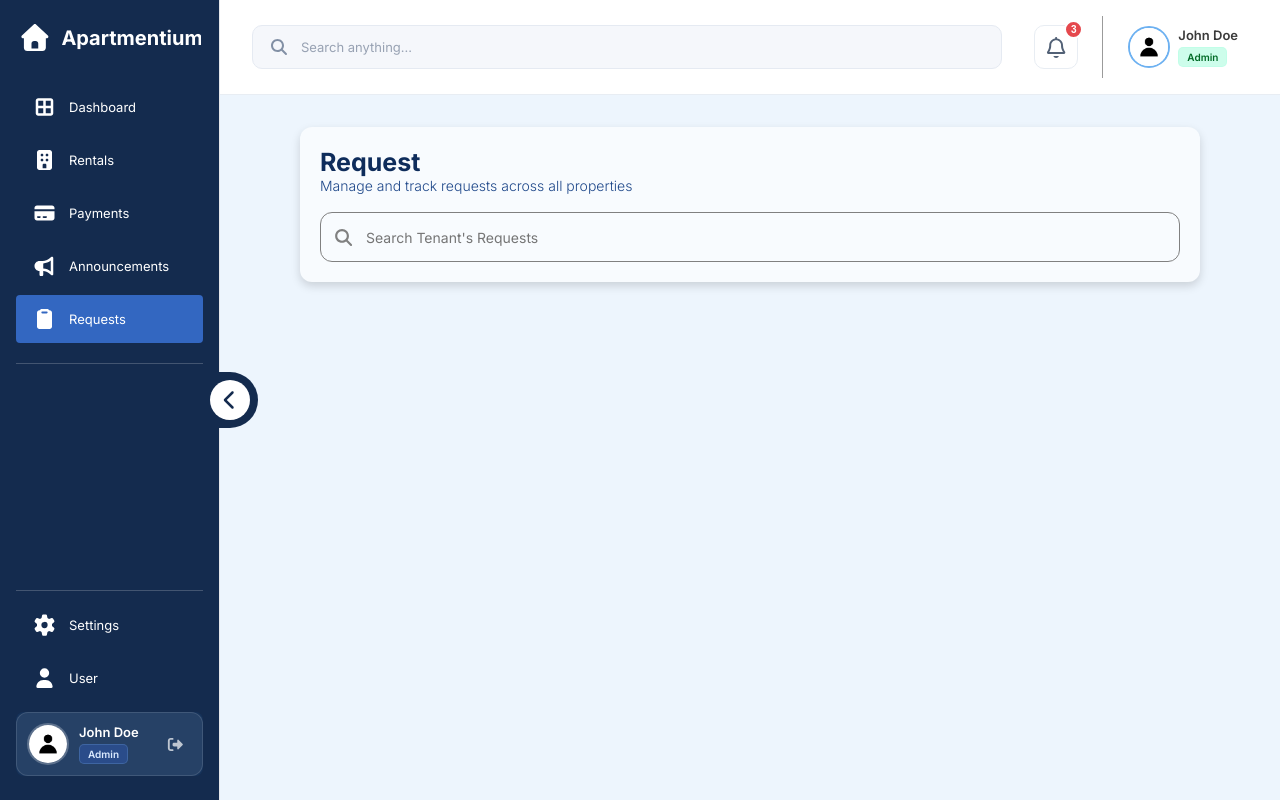
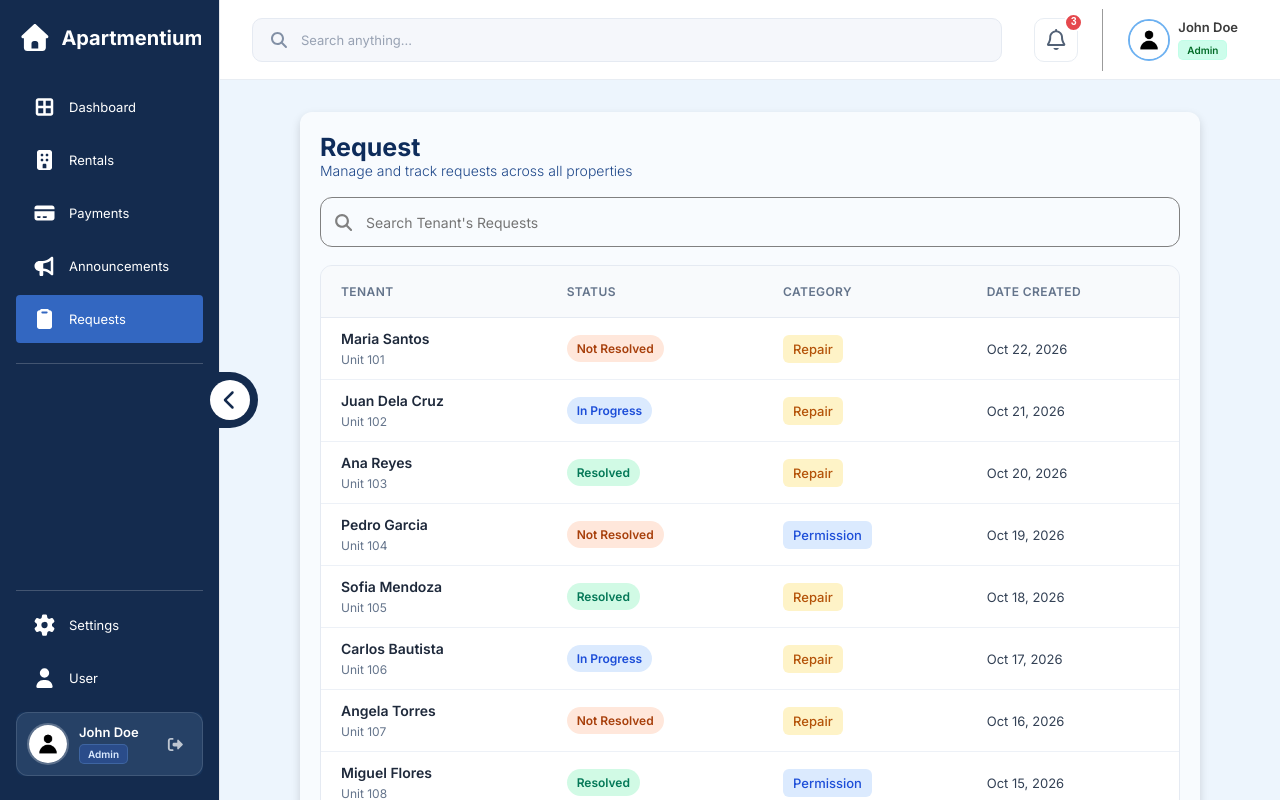
Before and after one commit to Stewpth/Apartment-Rental-Management, a React (Vite) app in the folder apartmentium-frontend/: page /admin/requests in a window 1280 px wide. Built offline with nearby package versions, Linux system fonts and the light colour scheme.

Commit message:
FEAT(Frontend): Create tables for requests in requests page

```diff
--- a/apartmentium-frontend/src/pages/Request/Requests.jsx
+++ b/apartmentium-frontend/src/pages/Request/Requests.jsx
@@ -4,6 +4,7 @@ import Header from "../../components/layout/Header";
 import Sidebar from "../../components/layout/Sidebar";
 import RequestsHeader from "./RequestsHeader";
 import SearchRequests from "./SearchRequests";
+import RequestsTable from "./RequestsTable";
 import "./Requests.css";
 
 export default function Requests() {
@@ -27,6 +28,7 @@ export default function Requests() {
                   searchTerm={searchTerm}
                   setSearchTerm={setSearchTerm}
                 />
+                <RequestsTable />
               </div>
             </div>
           </div>
--- /dev/null
+++ b/apartmentium-frontend/src/pages/Request/RequestsTable.css
@@ -0,0 +1,197 @@
+.requests-table {
+  width: 100%;
+  overflow-x: auto;
+  background-color: #eef3f7;
+  border: 1px solid #e5eaf2;
+  border-radius: 12px;
+  min-height: 738px;
+  display: flex;
+  flex-direction: column;
+  justify-content: space-between;
+}
+
+.requests-table table {
+  width: 100%;
+  border-collapse: separate;
+  border-spacing: 0;
+  text-align: left;
+}
+
+/* Table header */
+.requests-table thead {
+  background-color: #f8fafc;
+}
+
+.requests-table th {
+  padding: 18px 20px;
+  color: #64748b;
+  font-family: "Inter", sans-serif;
+  font-size: 12px;
+  font-weight: 600;
+  text-transform: uppercase;
+  letter-spacing: 0.4px;
+  white-space: nowrap;
+  border-bottom: 1px solid #e5eaf2;
+}
+
+/* Table cells */
+.requests-table td {
+  padding: 12px 20px;
+  color: #334155;
+  font-family: "Inter", sans-serif;
+  font-size: 13px;
+  border-bottom: 1px solid #edf1f7;
+  white-space: nowrap;
+}
+
+.request-tenant-details {
+  display: flex;
+  flex-direction: column;
+}
+
+/* Tenant name */
+.request-name {
+  color: #1e293b;
+  font-size: 14px;
+  font-weight: 600;
+  margin-bottom: 5px;
+}
+
+.request-unit {
+  color: #64748b;
+  font-size: 12px;
+}
+
+/* Clickable row */
+.requests-row {
+  background-color: white;
+  cursor: pointer;
+  transition: background-color 0.2s ease;
+}
+
+.requests-row:hover {
+  background-color: #f1f6fd;
+}
+
+.requests-row:last-child td {
+  border-bottom: none;
+}
+
+/* Status styles */
+
+.request-status {
+  display: inline-flex;
+  align-items: center;
+  padding: 6px 10px;
+  border-radius: 20px;
+  font-size: 12px;
+  font-weight: 600;
+  white-space: nowrap;
+}
+
+.request-status.not_resolved {
+  background-color: oklab(0.695979 0.142433 0.130979 / 0.16);
+  color: rgb(167, 63, 11);
+}
+
+.request-status.in_progress {
+  color: #1d4ed8;
+  background-color: #dbeafe;
+}
+
+.request-status.resolved {
+  color: #047857;
+  background-color: #d1fae5;
+}
+
+/* Category styles */
+
+.request-category {
+  display: inline-flex;
+  align-items: center;
+  font-size: 13px;
+  font-weight: 500;
+  color: #334155;
+  background-color: #f1f5f9;
+  padding: 6px 10px;
+  border-radius: 6px;
+  white-space: nowrap;
+}
+
+.request-category.repair {
+  color: #b45309;
+  background-color: #fef3c7;
+}
+
+.request-category.permission {
+  color: #1d4ed8;
+  background-color: #dbeafe;
+}
+
+/*Request Paginations*/
+
+.requests-pagination {
+  display: flex;
+  align-items: center;
+  justify-content: space-between;
+  gap: 16px;
+  padding: 16px 20px;
+  border-top: 1px solid #e5eaf2;
+  background-color: #ffffff;
+}
+
+.pagination-info {
+  color: #64748b;
+  font-size: 13px;
+}
+
+.pagination-buttons {
+  display: flex;
+  align-items: center;
+  gap: 12px;
+}
+
+.pagination-buttons button {
+  padding: 8px 12px;
+  border: 1px solid #e2e8f0;
+  border-radius: 8px;
+  background-color: #ffffff;
+  color: #334155;
+  font-family: inherit;
+  font-size: 13px;
+  cursor: pointer;
+}
+
+.pagination-buttons button:hover:not(:disabled) {
+  background-color: #f1f5f9;
+}
+
+.pagination-buttons button:disabled {
+  opacity: 0.5;
+  cursor: not-allowed;
+}
+
+.pagination-buttons span {
+  color: #475569;
+  font-size: 13px;
+}
+
+@media (max-width: 600px) {
+  .requests-pagination {
+    flex-direction: column;
+    align-items: flex-start;
+  }
+
+  .pagination-buttons {
+    width: 100%;
+    justify-content: space-between;
+  }
+}
+
+/* Responsive table */
+@media (max-width: 768px) {
+  .requests-table th,
+  .requests-table td {
+    padding: 14px 16px;
+  }
+}
--- /dev/null
+++ b/apartmentium-frontend/src/pages/Request/RequestsTable.jsx
@@ -0,0 +1,204 @@
+import { useState } from "react";
+import { useNavigate } from "react-router-dom";
+import "./RequestsTable.css";
+
+// At date property, i will use some external library to format that
+// because in the backend, date will not be fully string.
+const requests = [
+  {
+    id: "rqst-1",
+    name: "Maria Santos",
+    unit: "Unit 101",
+    status: "not_resolved",
+    category: "repair",
+    date_created: "Oct 22, 2026",
+  },
+  {
+    id: "rqst-2",
+    name: "Juan Dela Cruz",
+    unit: "Unit 102",
+    status: "in_progress",
+    category: "repair",
+    date_created: "Oct 21, 2026",
+  },
+  {
+    id: "rqst-3",
+    name: "Ana Reyes",
+    unit: "Unit 103",
+    status: "resolved",
+    category: "repair",
+    date_created: "Oct 20, 2026",
+  },
+  {
+    id: "rqst-4",
+    name: "Pedro Garcia",
+    unit: "Unit 104",
+    status: "not_resolved",
+    category: "permission",
+    date_created: "Oct 19, 2026",
+  },
+  {
+    id: "rqst-5",
+    name: "Sofia Mendoza",
+    unit: "Unit 105",
+    status: "resolved",
+    category: "repair",
+    date_created: "Oct 18, 2026",
+  },
+  {
+    id: "rqst-6",
+    name: "Carlos Bautista",
+    unit: "Unit 106",
+    status: "in_progress",
+    category: "repair",
+    date_created: "Oct 17, 2026",
+  },
+  {
+    id: "rqst-7",
+    name: "Angela Torres",
+    unit: "Unit 107",
+    status: "not_resolved",
+    category: "repair",
+    date_created: "Oct 16, 2026",
+  },
+  {
+    id: "rqst-8",
+    name: "Miguel Flores",
+    unit: "Unit 108",
+    status: "resolved",
+    category: "permission",
+    date_created: "Oct 15, 2026",
+  },
+  {
+    id: "rqst-9",
+    name: "Isabella Cruz",
+    unit: "Unit 109",
+    status: "in_progress",
+    category: "repair",
+    date_created: "Oct 14, 2026",
+  },
+  {
+    id: "rqst-10",
+    name: "Gabriel Ramos",
+    unit: "Unit 110",
+    status: "not_resolved",
+    category: "permission",
+    date_created: "Oct 13, 2026",
+  },
+  {
+    id: "rqst-11",
+    name: "Patricia Lim",
+    unit: "Unit 111",
+    status: "resolved",
+    category: "repair",
+    date_created: "Oct 12, 2026",
+  },
+  {
+    id: "rqst-12",
+    name: "Daniel Aquino",
+    unit: "Unit 112",
+    status: "not_resolved",
+    category: "repair",
+    date_created: "Oct 11, 2026",
+  },
+];
+
+export default function RequestsTable() {
+  // Pagination functionalities
+  const [currentPage, setCurrentPage] = useState(1);
+  const pageSize = 10;
+  const totalPages = Math.ceil(requests.length / pageSize);
+  const startIndex = (currentPage - 1) * pageSize;
+  const displayedRequests = requests.slice(startIndex, startIndex + pageSize);
+
+  // Instead of Link, we will use useNavigate to substitute the non-link element to link.
+  const navigate = useNavigate();
+
+  function getRequestsStatus(status) {
+    switch (status) {
+      case "not_resolved":
+        return "Not Resolved";
+
+      case "in_progress":
+        return "In Progress";
+
+      case "resolved":
+        return "Resolved";
+    }
+  }
+
+  function getRequestsCategory(category) {
+    return category.charAt(0).toUpperCase() + category.slice(1);
+  }
+
+  return (
+    <div className="requests-table">
+      <table>
+        <thead>
+          <tr>
+            <th>Tenant</th>
+            <th>Status</th>
+            <th>Category</th>
+            <th>Date Created</th>
+          </tr>
+        </thead>
+
+        <tbody>
+          {displayedRequests.map((request) => (
+            <tr
+              key={request.id}
+              className="requests-row"
+              onClick={() => navigate(`/admin/requests/${request.id}`)}
+            >
+              <td className="request-tenant-details">
+                <span className="request-name">{request.name}</span>
+                <span className="request-unit">{request.unit}</span>
+              </td>
+              <td>
+                <span className={`request-status ${request.status}`}>
+                  {getRequestsStatus(request.status)}
+                </span>
+              </td>
+              <td>
+                <span className={`request-category ${request.category}`}>
+                  {getRequestsCategory(request.category)}
+                </span>
+              </td>
+              <td>{request.date_created}</td>
+            </tr>
+          ))}
+        </tbody>
+      </table>
+
+      <div className="requests-pagination">
+        <span className="pagination-info">
+          Showing {requests.length === 0 ? 0 : startIndex + 1} to{" "}
+          {Math.min(startIndex + pageSize, requests.length)} of{" "}
+          {requests.length} requests
+        </span>
+
+        <div className="pagination-buttons">
+          <button
+            type="button"
+            disabled={currentPage === 1}
+            onClick={() => setCurrentPage((page) => page - 1)}
+          >
+            Previous
+          </button>
+
+          <span>
+            Page {currentPage} of {Math.max(totalPages, 1)}
+          </span>
+
+          <button
+            type="button"
+            disabled={currentPage >= totalPages}
+            onClick={() => setCurrentPage((page) => page + 1)}
+          >
+            Next
+          </button>
+        </div>
+      </div>
+    </div>
+  );
+}
```
